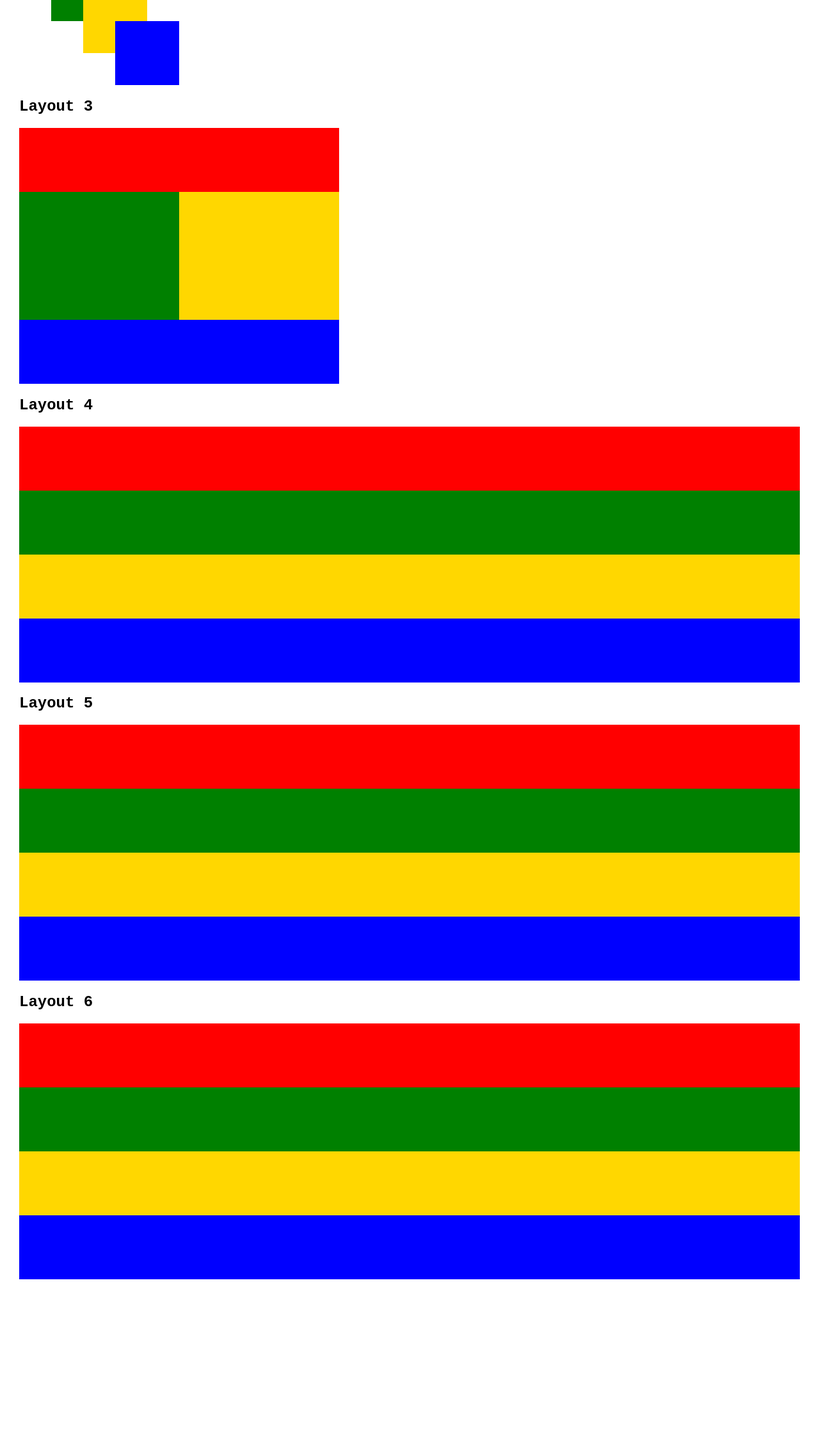
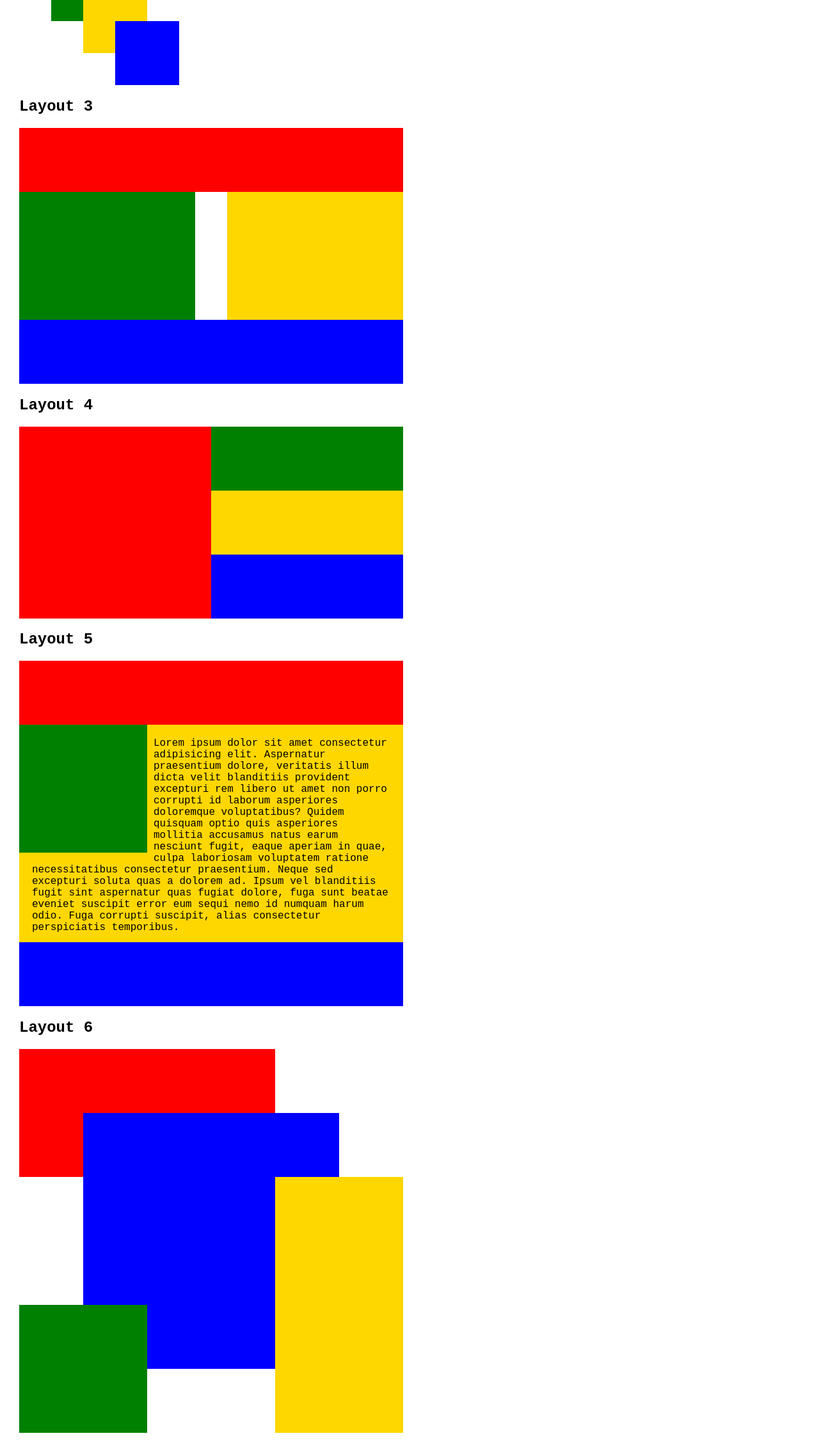
Before and after one commit to JacobHornbeck/JacobHornbeck.github.io, a PHP site: page /wdd130/week6-layout.html in a window 1280 px wide. Shown: the part 194-2464 px from the top of the page at 64% size. Before the commit the page ends 2194 px from the top, so only its background shows below. Run offline with PHP 8.4, Linux system fonts and the light colour scheme.

Commit message:
update for week6 layout assignment

```diff
--- a/wdd130/index.html
+++ b/wdd130/index.html
@@ -27,8 +27,8 @@
                 <li>
                     Week 6:
                     <ol>
-                        <li><a href="w6-exercise-1.html">Exercise 1</a></li>
-                        <li><a href=""></a></li>
+                        <li><a href="w6-exercise-1.html">Exercise 1</a> (Not Graded)</li>
+                        <li><a href="week6-layout.html">Week 6 Layout Assignment</a></li>
                     </ol>
                 </li>
             </ul>
--- a/wdd130/styles/w6.css
+++ b/wdd130/styles/w6.css
@@ -12,28 +12,24 @@ body {
     grid-gap: 20px;
     justify-content: center;
 }
-
 .red1 {
     background-color: red;
     grid-column: 1 / -1;
     width: 100%;
     min-height: 100px;
 }
-
 .green1 {
     background-color: green;
     justify-self: center;
     width: 200px;
     height: 200px;
 }
-
 .gold1 {
     background-color: gold;
     justify-self: center;
     width: 200px;
     height: 200px;
 }
-
 .blue1 {
     background-color: blue;
     grid-column: 1 / -1;
@@ -42,6 +38,7 @@ body {
 }
 
 
+/* Week6 Layout Styles */
 .red2, .red3, .red4, .red5, .red6 {
     background-color: red;
 }
@@ -55,12 +52,15 @@ body {
     background-color: blue;
 }
 
+
 .content2, .content3, .content4, .content5, .content6 {
     position: relative;
 }
 .content2 > div, .content3 > div, .content4 > div, .content5 > div, .content6 > div {
     min-width: 100px; min-height: 100px;
+    max-width: 600px;
 }
+
 
 .content2 {
     height: 250px;
@@ -82,9 +82,10 @@ body {
     top: 150px; left: 150px;
 }
 
+
 .content3 {
     display: grid;
-    grid-template-columns: 250px 250px;
+    grid-template-columns: 275px 50px 275px;
 }
 .red3 {
     grid-column: 1 / -1;
@@ -92,6 +93,63 @@ body {
 .green3, .gold3 {
     height: 200px;
 }
+.green3 {
+    grid-column: 1;
+}
+.gold3 {
+    grid-column: -2;
+}
 .blue3 {
     grid-column: 1 / -1;
 }
+
+
+.content4 {
+    display: grid;
+    grid-template-columns: 300px 300px;
+    grid-template-rows: repeat(3,100px);
+}
+.red4 {
+    grid-row: 1 / span 3;
+}
+
+
+.green5 {
+    float: left;
+    width: 200px;
+    height: 200px;
+    margin-right: 10px;
+    margin-bottom: 10px;
+}
+.gold5 {
+    width: calc(600px - 20px * 2);
+    padding: 20px;
+    height: 300px;
+}
+
+
+.content6 {
+    display: grid;
+    grid-template-columns: repeat(6,100px);
+    grid-template-rows: repeat(6,100px);
+}
+.red6 {
+    grid-column: 1 / span 4;
+    grid-row: 1 / span 2;
+    z-index: 1;
+}
+.green6 {
+    grid-column: 1 / span 2;
+    grid-row: 5 / span 2;
+    z-index: 3;
+}
+.gold6 {
+    grid-column: 5 / span 2;
+    grid-row: 3 / span 4;
+    z-index: 3;
+}
+.blue6 {
+    grid-column: 2 / span 4;
+    grid-row: 2 / span 4;
+    z-index: 2;
+}
--- a/wdd130/week6-layout.html
+++ b/wdd130/week6-layout.html
@@ -39,7 +39,16 @@
             <div class="content5">
                 <div class="red5"></div>
                 <div class="green5"></div>
-                <div class="gold5"></div>
+                <div class="gold5">Lorem ipsum dolor sit amet consectetur adipisicing elit.
+                    Aspernatur praesentium dolore, veritatis illum dicta velit blanditiis
+                    provident excepturi rem libero ut amet non porro corrupti id laborum
+                    asperiores doloremque voluptatibus? Quidem quisquam optio quis asperiores
+                    mollitia accusamus natus earum nesciunt fugit, eaque aperiam in quae,
+                    culpa laboriosam voluptatem ratione necessitatibus consectetur praesentium.
+                    Neque sed excepturi soluta quas a dolorem ad. Ipsum vel blanditiis fugit
+                    sint aspernatur quas fugiat dolore, fuga sunt beatae eveniet suscipit
+                    error eum sequi nemo id numquam harum odio. Fuga corrupti suscipit, alias
+                    consectetur perspiciatis temporibus.</div>
                 <div class="blue5"></div>
             </div>
         </section>
```
